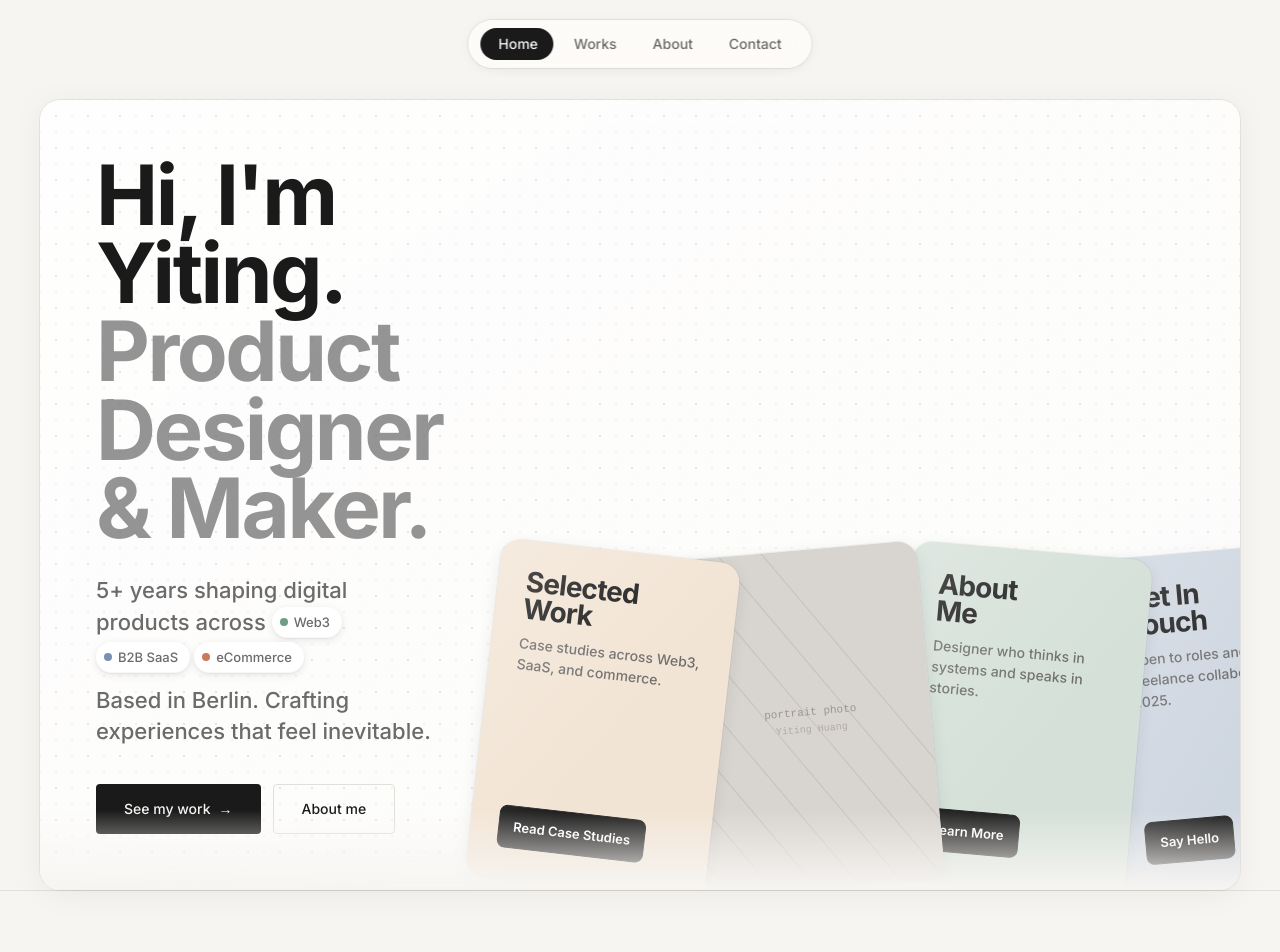
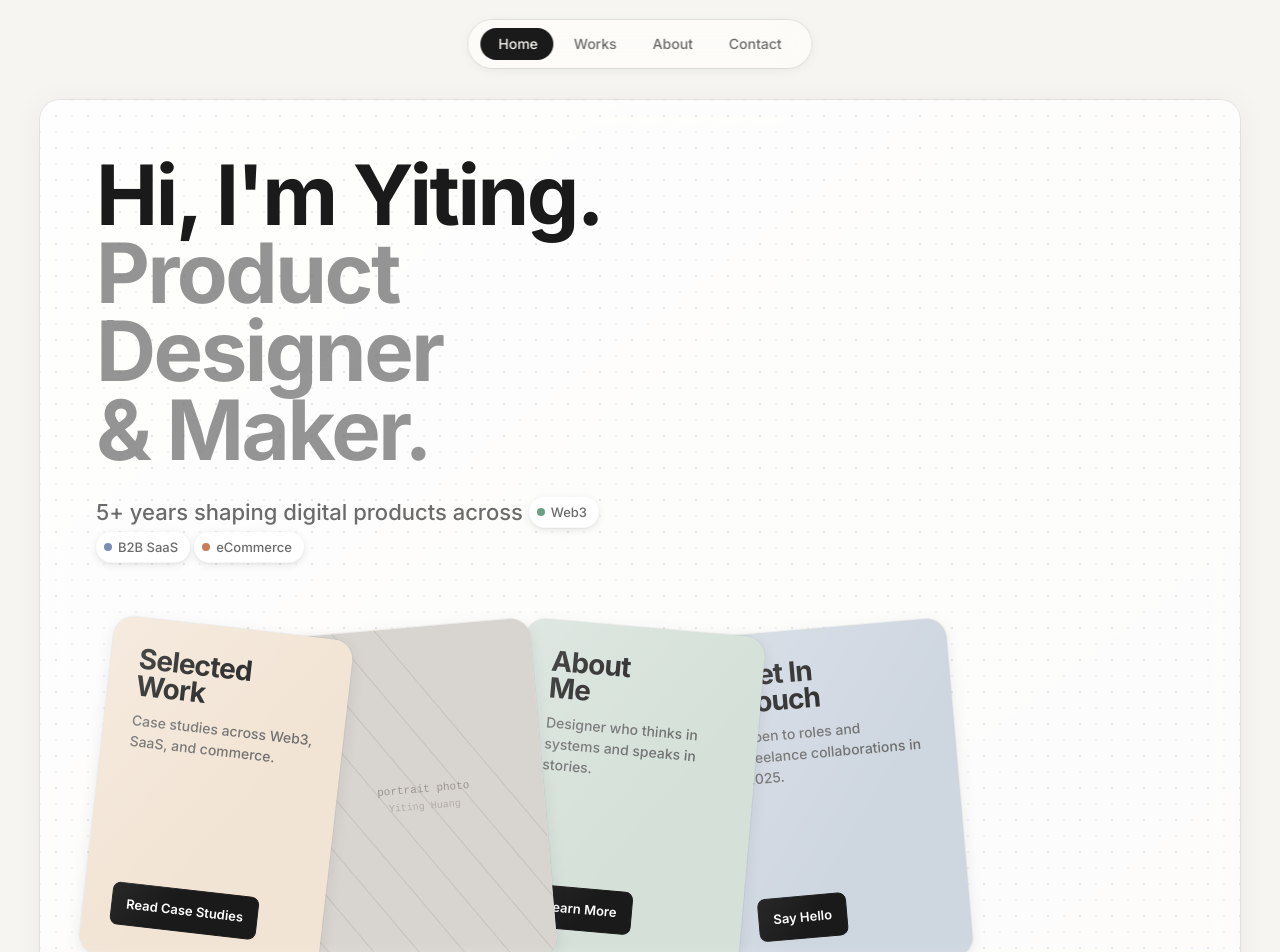
Before and after one commit to coldpizzayum/portfolio_test, a Next.js app: page / in a window 1280 px wide. Shown: the top 952 px of the page. Built offline with nearby package versions, Linux system fonts and the light colour scheme.

Commit message:
Stack hero fan card deck below intro text instead of beside it
Matches the vertical storytelling layout referenced from benshih.design.

```diff
--- a/components/Hero.tsx
+++ b/components/Hero.tsx
@@ -1,6 +1,5 @@
 import Link from "next/link";
 import type { CSSProperties } from "react";
-import Button from "./Button";
 
 interface FanCard {
   key: string;
@@ -65,9 +64,9 @@ export default function Hero() {
       <div className="bg-dot-grid relative mx-auto max-w-[1200px] overflow-hidden rounded-2xl bg-gradient-to-br from-white/88 via-white/76 to-white/70 px-7 pt-9 shadow-[0_0_0_1px_rgba(0,0,0,0.06),0_4px_32px_rgba(0,0,0,0.05)] backdrop-blur-[12px] md:rounded-[20px] md:px-14 md:pt-14">
         <div className="pointer-events-none absolute inset-x-0 bottom-0 z-[2] h-20 bg-gradient-to-b from-transparent to-bg" />
 
-        <div className="relative z-[1] flex flex-col items-start justify-between gap-10 md:flex-row">
-          {/* Left: headline + sub + CTAs */}
-          <div className="max-w-full pb-12 md:max-w-[560px] md:pb-14">
+        <div className="relative z-[1] flex flex-col items-start gap-10">
+          {/* Left: headline + sub */}
+          <div className="max-w-full pb-12 md:max-w-[560px] md:pb-0">
             <h1 className="mb-7 text-[44px] leading-[0.94] font-bold tracking-[-0.03em] text-fg md:text-[clamp(44px,6.5vw,88px)]">
               Hi, I&apos;m Yiting.
               <br />
@@ -88,22 +87,11 @@ export default function Hero() {
                   {pill.label}
                 </Link>
               ))}
-              <br className="mb-1.5" />
-              <span className="mt-2 inline-block">Based in Berlin. Crafting experiences that feel inevitable.</span>
             </p>
-
-            <div className="flex flex-wrap gap-3">
-              <Button href="#works" variant="primary">
-                See my work
-              </Button>
-              <Button href="#about" variant="secondary">
-                About me
-              </Button>
-            </div>
           </div>
 
-          {/* Right: fanned card deck */}
-          <div className="hidden h-[380px] items-end self-end md:flex">
+          {/* Fanned card deck */}
+          <div className="hidden h-[380px] items-end pb-14 md:flex">
             <div className="relative flex items-center">
               {FAN_CARDS.map((card, index) => (
                 <div
```
